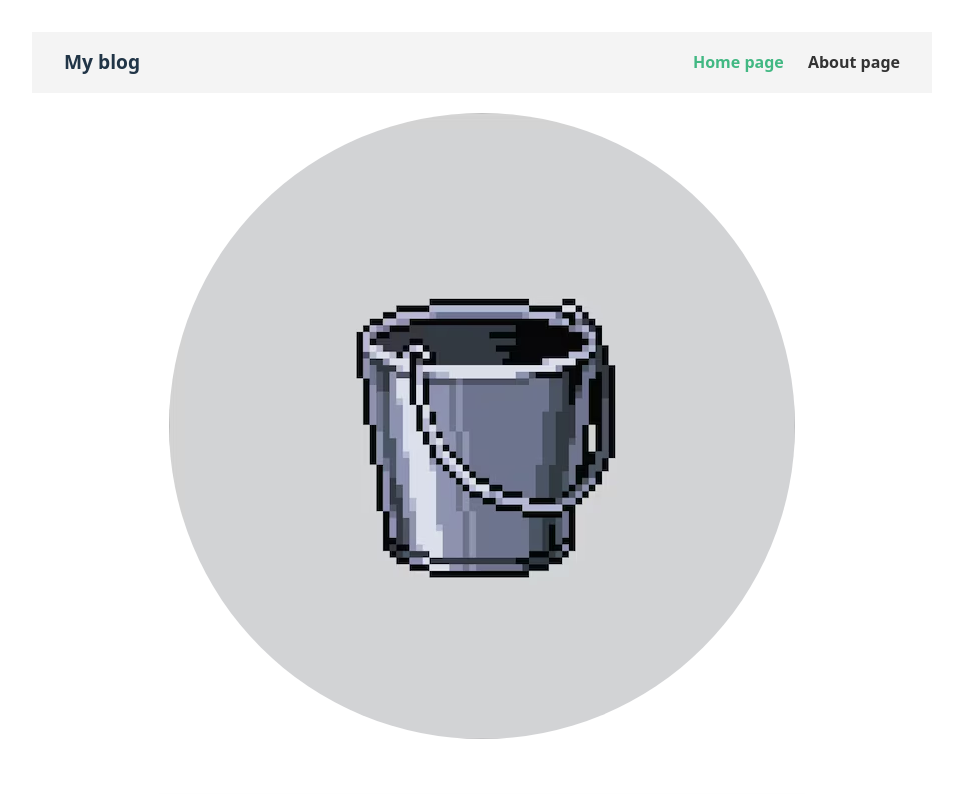
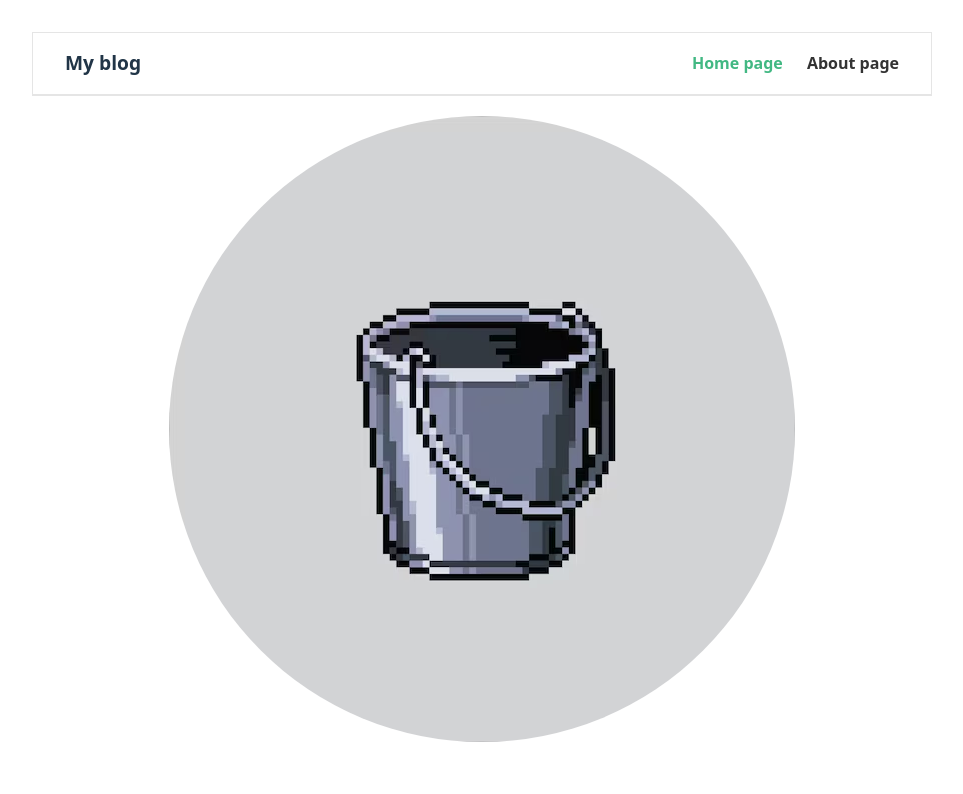
Before and after one commit to lidada64/carrykit-blog, a Vue app: page / in a window 1280 px wide. Shown: the top 794 px of the page, without its empty margins (158-1121 px from the left). Built offline with nearby package versions, Linux system fonts and the light colour scheme.

Commit message:
Update CSS style

```diff
--- a/src/App.vue
+++ b/src/App.vue
@@ -28,12 +28,39 @@
 <style scoped>
 /* 简单的导航栏样式 */
 .navbar {
+  /* 1. 固定在顶部，这样才能盖住滚动的文章 */
+  position: sticky;
+  top: 0;
+  z-index: 100; /* 保证它在最上面 */
+
+  /* 2. 把背景色改成半透明 */
+  /* 这里的 0.8 是透明度，你可以根据喜好调 */
+  background-color: rgba(255, 255, 255, 0.8);
+
+  /* 3. 核心：背景模糊滤镜 */
+  backdrop-filter: blur(10px);
+  -webkit-backdrop-filter: blur(10px); /* 兼容 Safari */
+
+  /* 4. 加个底边框，增加层次感 */
+  border-top: 1px solid rgba(0, 0, 0, 0.1);
+  border-bottom: 2px solid rgba(0, 0, 0, 0.1);
+  border-left: 1px solid rgba(0, 0, 0, 0.1);
+  border-right: 1px solid rgba(0, 0, 0, 0.1);
+  /* ...原来的 padding 等样式保持不变... */
   display: flex;
   justify-content: space-between;
   align-items: center;
   padding: 1rem 2rem;
-  background-color: #f4f4f4;
   margin-bottom: 20px;
+}
+
+/* 深色模式适配 */
+@media (prefers-color-scheme: dark) {
+  .navbar {
+    /* 深色模式下的半透明黑 */
+    background-color: rgba(51, 51, 51, 0.8);
+    border-bottom: 1px solid rgba(255, 255, 255, 0.1);
+  }
 }
 
 .logo {
@@ -74,7 +101,7 @@
 
 /* 深色模式适配 */
 @media (prefers-color-scheme: dark) {
-  .navbar { background-color: #333; }
+
   .menu a { color: #fff; }
 }
 </style>
--- a/src/components/PostList.vue
+++ b/src/components/PostList.vue
@@ -8,13 +8,21 @@ defineProps({
 
 <template>
   <div class="post-list">
-    <article v-for="post in posts" :key="post.id" class="post-card">
+    <TransitionGroup name="list" tag="div">
+
+      <article v-for="post in posts" :key="post.id" class="post-card">
+
+
+
       <h3 :class="{'hot-title':post.like>10}">{{ post.title }}</h3><!--{CSS属性名：变量或逻辑}-->
+
       <div class="meta">
         <span class="date">{{ post.date }}</span>
         <span class="tag" v-for="tag in post.tags" :key="tag">#{{ tag }}</span>
       </div>
+
       <p class="summary">{{ post.summary }}</p>
+
       <button class="like-btn" @click="post.like++">♥ {{post.like}} </button>
 
       <router-link
@@ -23,7 +31,11 @@ defineProps({
       >
         阅读全文
       </router-link>
+
     </article>
+
+    </TransitionGroup>
+
   </div>
 </template>
 
@@ -132,4 +144,31 @@ h3 {
   border-style: solid;
   color: #05593c;
 }
+
+/* ✨ 列表动画魔法 ✨ */
+
+/* 1. 元素进入(Enter)和离开(Leave)的激活状态 */
+.list-enter-active,
+.list-leave-active {
+  transition: all 0.5s ease;
+}
+
+/* 2. 开始进入前 / 离开后 */
+.list-enter-from,
+.list-leave-to {
+  opacity: 0;
+  transform: translateX(-30px); /* 从左边滑进来 */
+}
+
+/* 3. 关键魔法：位置移动 (Move) */
+/* 当列表项改变位置（比如新文章挤进来，旧文章往下挪）时的动画 */
+.list-move {
+  transition: transform 0.5s ease;
+}
+
+/* 4. 确保离开的元素脱离文档流，让其他元素能平滑地补位 */
+.list-leave-active {
+  position: absolute;
+  width: 100%; /* 防止宽度塌陷 */
+}
 </style>
```
